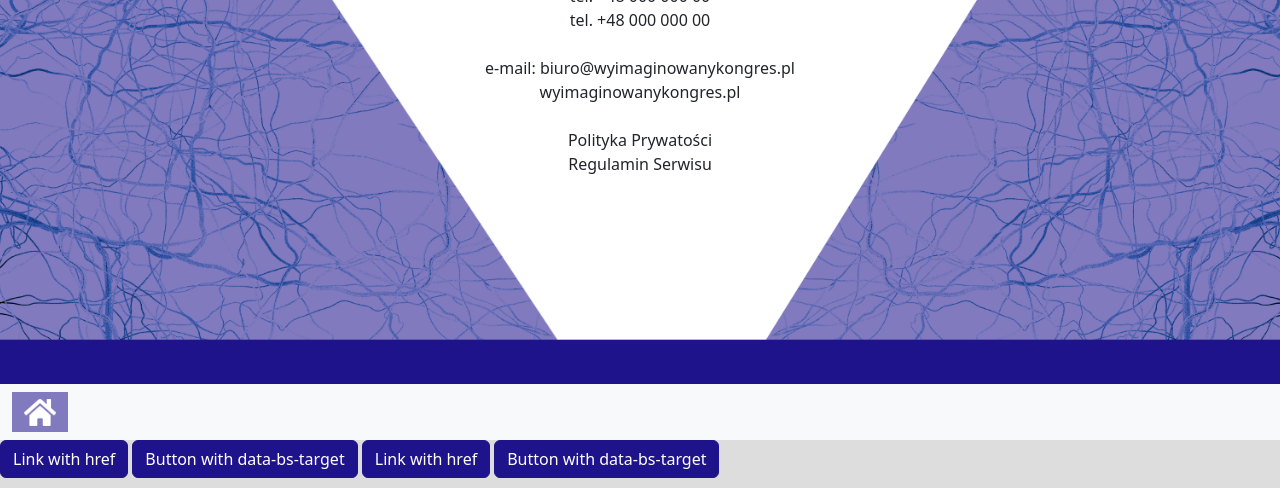
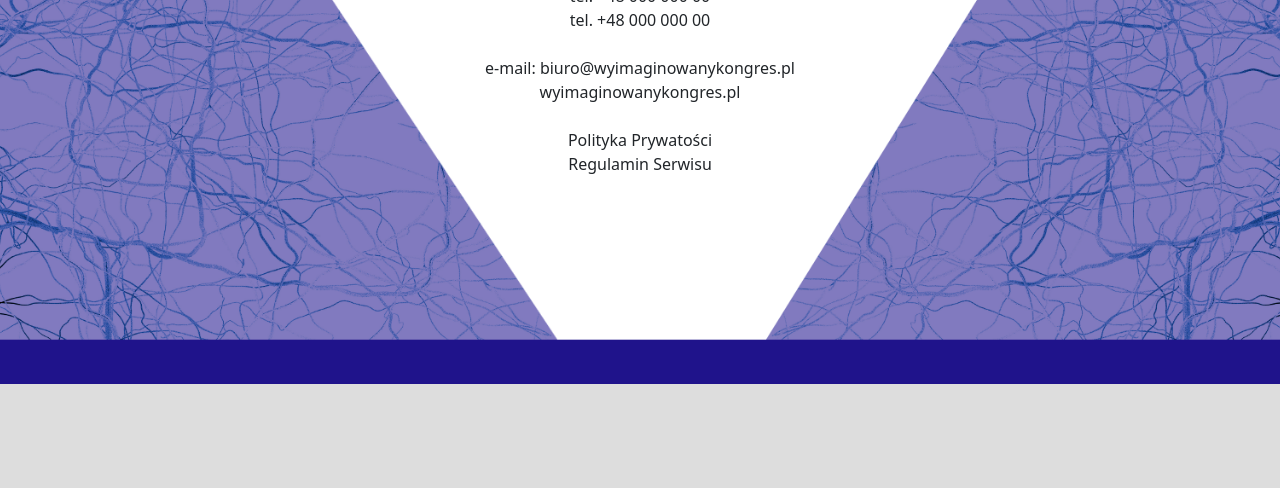
Before and after one commit to mg300/Kongres, a website: page index.html in a window 1280 px wide. Shown: the part 2309-2797 px from the top of the page. After the commit the page ends 2693 px from the top, so only its background shows below. Drawn offline with Linux system fonts and the light colour scheme.

Commit message:
fix: bugs

```diff
--- a/index.html
+++ b/index.html
@@ -10,7 +10,7 @@
   <body>
     <div class="p-0 container-fluid">
       <header class="header vh-100 text-center position-relative">
-        <button class="border-0 btn d-block d-md-none position-absolute start-50 translate-middle-x">
+        <button class="border-0 btn d-block d-md-none position-absolute end-0">
           <img src="assets/toggler.png" class="toggler-custom z-2 border-0" />
         </button>
         <ul
@@ -138,96 +138,6 @@
           </div>
         </div>
       </footer>
-      <nav class="navbar navbar-expand-lg bg-body-tertiary">
-        <div class="container-fluid">
-          <button
-            class="navbar-toggler"
-            type="button"
-            data-bs-toggle="collapse"
-            data-bs-target="#navbarSupportedContent"
-            aria-controls="navbarSupportedContent"
-            aria-expanded="false"
-            aria-label="Toggle navigation"
-          >
-            <span class="navbar-toggler-icon"></span>
-          </button>
-
-          <div class="collapse navbar-collapse" id="navbarSupportedContent">
-            <ul class="navbar-nav me-auto mb-2 mb-lg-0">
-              <li class="nav-item nav-item-custom flex-grow-1">
-                <a class="nav-link pointer-cursor p-0 d-flex h-100" href="#${i}">
-                  <div class="nav-img-custom d-flex align-items-center justify-content-center">
-                    <img src="/assets/icons/Layer_1.png" />
-                  </div>
-                  <div class="nav-ex-custom ps-1 text-start text-white fw-bold text-uppercase flex-grow-1">
-                    ${data[i]}
-                  </div>
-                </a>
-              </li>
-            </ul>
-          </div>
-        </div>
-      </nav>
-      <p class="d-inline-flex gap-1">
-        <a
-          class="btn btn-primary"
-          data-bs-toggle="collapse"
-          href="#collapseExample"
-          role="button"
-          aria-expanded="false"
-          aria-controls="collapseExample"
-        >
-          Link with href
-        </a>
-        <button
-          class="btn btn-primary"
-          type="button"
-          data-bs-toggle="collapse"
-          data-bs-target="#collapseExample"
-          aria-expanded="false"
-          aria-controls="collapseExample"
-        >
-          Button with data-bs-target
-        </button>
-      </p>
-      <div class="collapse" id="collapseExample">
-        <div class="card card-body">
-          Some placeholder content for the collapse component. This panel is hidden by default but revealed when the
-          user activates the relevant trigger.
-        </div>
-      </div>
-      <p class="d-inline-flex gap-1">
-        <a
-          class="btn btn-primary"
-          data-bs-toggle="collapse"
-          href="#collapseExample"
-          role="button"
-          aria-expanded="false"
-          aria-controls="collapseExample"
-        >
-          Link with href
-        </a>
-        <button
-          class="btn btn-primary"
-          type="button"
-          data-bs-toggle="collapse"
-          data-bs-target="#collapseExample"
-          aria-expanded="false"
-          aria-controls="collapseExample"
-        >
-          Button with data-bs-target
-        </button>
-      </p>
-
-      <div class="collapse" id="collapseExample">
-        <div class="card card-body">
-          <!-- Dodanie klasy d-none, aby tekst był ukryty domyślnie -->
-          <p class="d-none d-lg-block">
-            Some placeholder content for the collapse component. This panel is hidden by default but revealed when the
-            user activates the relevant trigger.
-          </p>
-        </div>
-      </div>
     </div>
     <script src="js/bootstrap.bundle.min.js"></script>
     <script src="js/script.js"></script>
--- a/scss/style.scss
+++ b/scss/style.scss
@@ -8,8 +8,17 @@ body {
 .toggler-custom {
   width: 3rem;
 }
-.menu-display {
-  display: flex;
+
+.menu-custom {
+  animation: slideDown 0.5s ease-in-out;
+}
+@keyframes slideDown {
+  from {
+    transform: translateX(-100%);
+  }
+  to {
+    transform: translateX(0);
+  }
 }
 .header {
   min-height: 650px;
```
Also changed, not shown: css/style.css.
